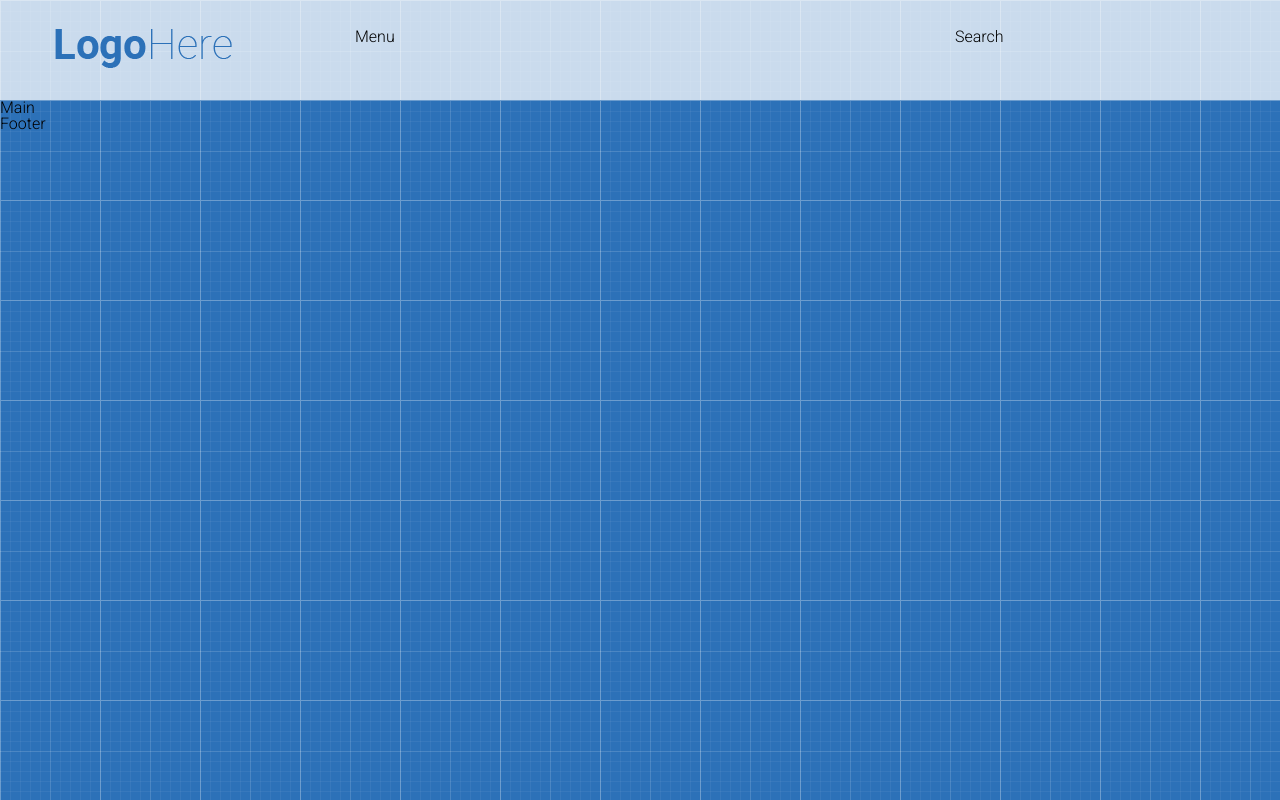
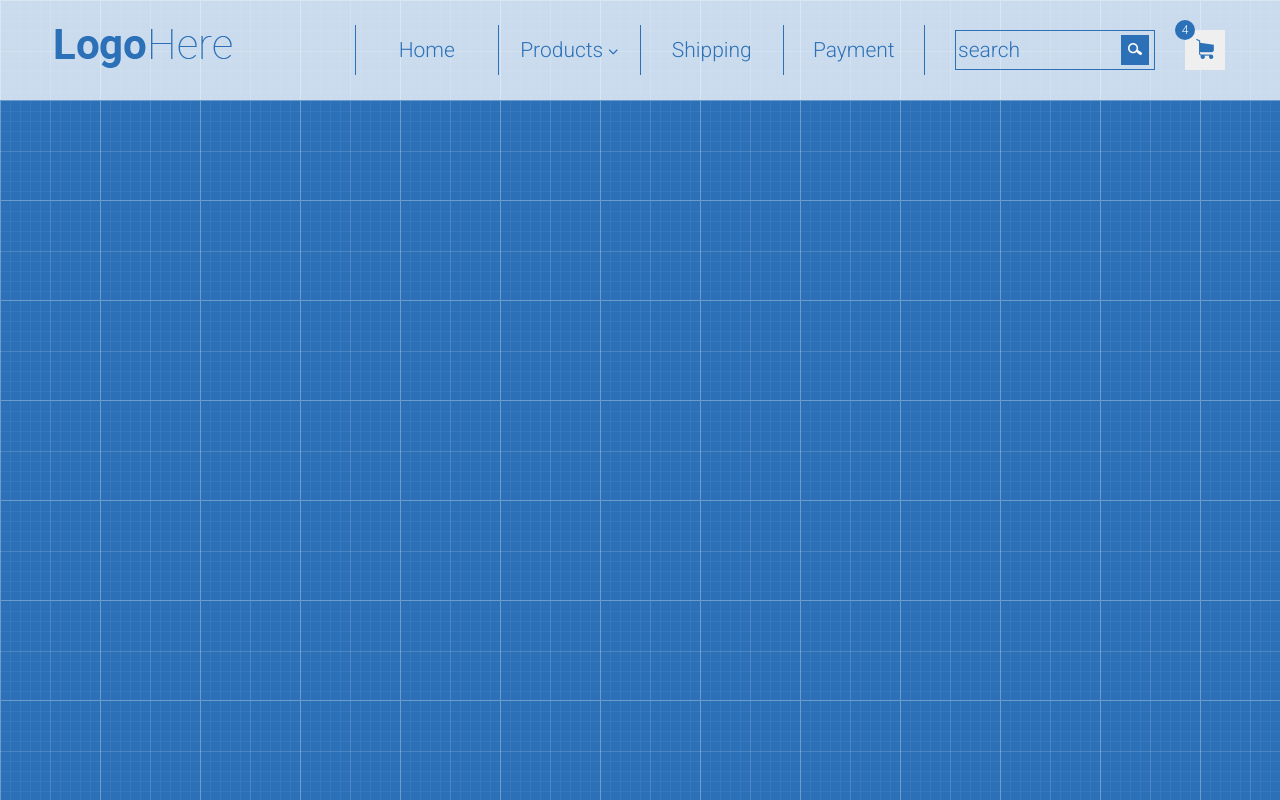
Before and after one commit to marianabalanchuk/shop-page-layout, a plain HTML site: page index.html in a window 1280 px wide. Drawn offline with Linux system fonts and the light colour scheme.

Commit message:
added search block and dropdown

```diff
--- a/index.html
+++ b/index.html
@@ -11,6 +11,7 @@
 	<link rel="preconnect" href="https://fonts.googleapis.com">
 	<link rel="preconnect" href="https://fonts.gstatic.com" crossorigin>
 	<link href="https://fonts.googleapis.com/css2?family=Roboto:wght@300;700&display=swap" rel="stylesheet">
+	<script src="https://kit.fontawesome.com/95d865a025.js" crossorigin="anonymous"></script>
 </head>
 
 <body>
@@ -24,14 +25,46 @@
 						</a>
 					</div>
 				</div>
-				<div class="col-6">Menu</div>
-				<div class="col-3">Search</div>
+				<div class="col-6">
+					<ul class="menu">
+						<li><a href="">Home</a></li>
+						<li class="dropdown">
+							<a href="" class="dropdown-link">Products <i
+									class="fa-solid fa-chevron-down dropdown-icon"></i></a>
+
+							<ul class="dropdown-content">
+								<li><a href="">Lorem ipsum dolor</a> </li>
+								<li><a href="">Sit amet</a></li>
+								<li><a href="">Consectetur adipisicing</a></li>
+								<li><a href="">Tempor incidunt</a></li>
+								<li><a href="">Dolore magna aliqua</a></li>
+								<li><a href="">Ut enim ad minim veniam</a></li>
+								<li><a href="">Quis nostrud</a></li>
+							</ul>
+						</li>
+						<li><a href="">Shipping</a></li>
+						<li><a href="">Payment</a></li>
+					</ul>
+				</div>
+				<div class="col-3 search-section">
+					<form action="" class="search-form">
+						<input type="search" name="" id="" placeholder="search" class="search-field">
+						<button type="submit" class="search-button">
+							<img src="images/search-icon.png" alt="">
+						</button>
+					</form>
+					<div class="shopping-cart">
+						<button class="cart-button"><img src="images/cart-icon-blue.png"
+								alt="Shopping Cart icon"></button>
+						<div class="cart-counter">4</div>
+					</div>
+				</div>
 			</div>
 
 		</div>
 	</header>
-	<main class="main">Main</main>
-	<footer class="footer">Footer</footer>
+	<main class="main"></main>
+	<footer class="footer"></footer>
 </body>
 
 </html>
--- a/style.css
+++ b/style.css
@@ -16,6 +16,7 @@ body {
   flex-wrap: wrap;
   margin-left: -15px;
   margin-right: -15px;
+  align-items: center;
 }
 [class*="col-"] {
   padding-left: 15px;
@@ -36,6 +37,136 @@ body {
 .header {
   height: 100px;
   display: flex;
-  align-items: center;
   background-color: rgba(255, 255, 255, 0.75);
 }
+.menu {
+  display: flex;
+}
+.menu li {
+  width: 25%;
+  border-left: 1px solid #2c71b8;
+}
+.menu li:last-child {
+  border-right: 1px solid #2c71b8;
+}
+.menu a {
+  display: block;
+  height: 50px;
+  text-align: center;
+  line-height: 50px;
+  text-decoration: none;
+  color: #2c71b8;
+  font-size: 21px;
+}
+.menu a:hover {
+  background-color: #2c71b8;
+  color: white;
+}
+
+.dropdown-icon {
+  font-size: 10px;
+  vertical-align: middle;
+}
+
+.search-form {
+  width: 200px;
+  height: 40px;
+  border: 1px solid #2c71b8;
+  display: flex;
+  align-items: center;
+  justify-content: space-between;
+}
+
+input:focus {
+  outline: none;
+}
+.search-button {
+  background-color: #2c71b8;
+  border: none;
+  width: 30px;
+  height: 30px;
+  padding: 0;
+  margin: 5px;
+}
+
+.search-field {
+  width: 160px;
+  height: 38px;
+  background: transparent;
+  border: none;
+  color: #2c71b8;
+  line-height: 38px;
+  font-family: "Roboto", sans-serif;
+  font-size: 21px;
+  font-weight: 300;
+}
+
+.search-field::placeholder {
+  color: #2c71b8;
+  opacity: 1;
+}
+
+.shopping-cart {
+  position: relative;
+}
+.cart-button {
+  width: 40px;
+  height: 40px;
+  border: none;
+  padding: 0;
+}
+.cart-counter {
+  background-color: #2c71b8;
+  color: white;
+  border-radius: 50%;
+  height: 20px;
+  width: 20px;
+  font-size: 12px;
+  position: absolute;
+  top: -10px;
+  left: -10px;
+  text-align: center;
+  line-height: 20px;
+}
+
+.search-section {
+  display: flex;
+  justify-content: space-between;
+}
+
+.dropdown {
+  display: inline-block;
+  position: relative;
+}
+
+.dropdown-content {
+  display: none;
+  position: absolute;
+}
+
+.dropdown-content li {
+  width: 200%;
+  font-size: 21px;
+}
+
+.dropdown-content a {
+  text-align: left;
+  background-color: #2c71b8;
+  color: white;
+  padding-left: 20px;
+  height: 40px;
+  line-height: 40px;
+}
+
+.dropdown:hover .dropdown-content {
+  display: block;
+}
+.dropdown:hover .dropdown-link {
+  background-color: #2c71b8;
+  color: white;
+}
+
+.dropdown-content a:hover {
+  background-color: white;
+  color: #2c71b8;
+}
```
Also changed, not shown: images/cart-icon-blue.png (added), images/search-icon.png (added).
